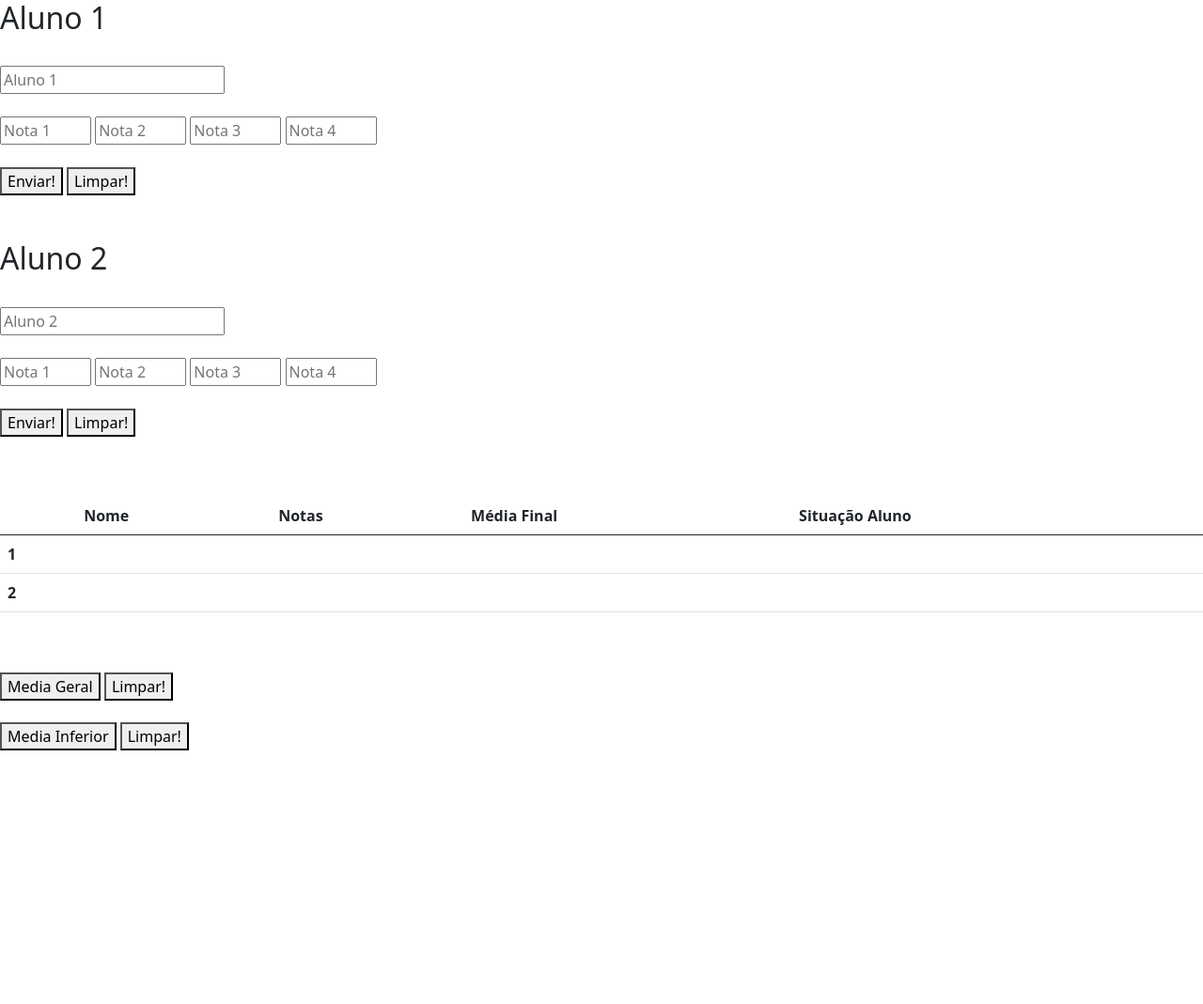
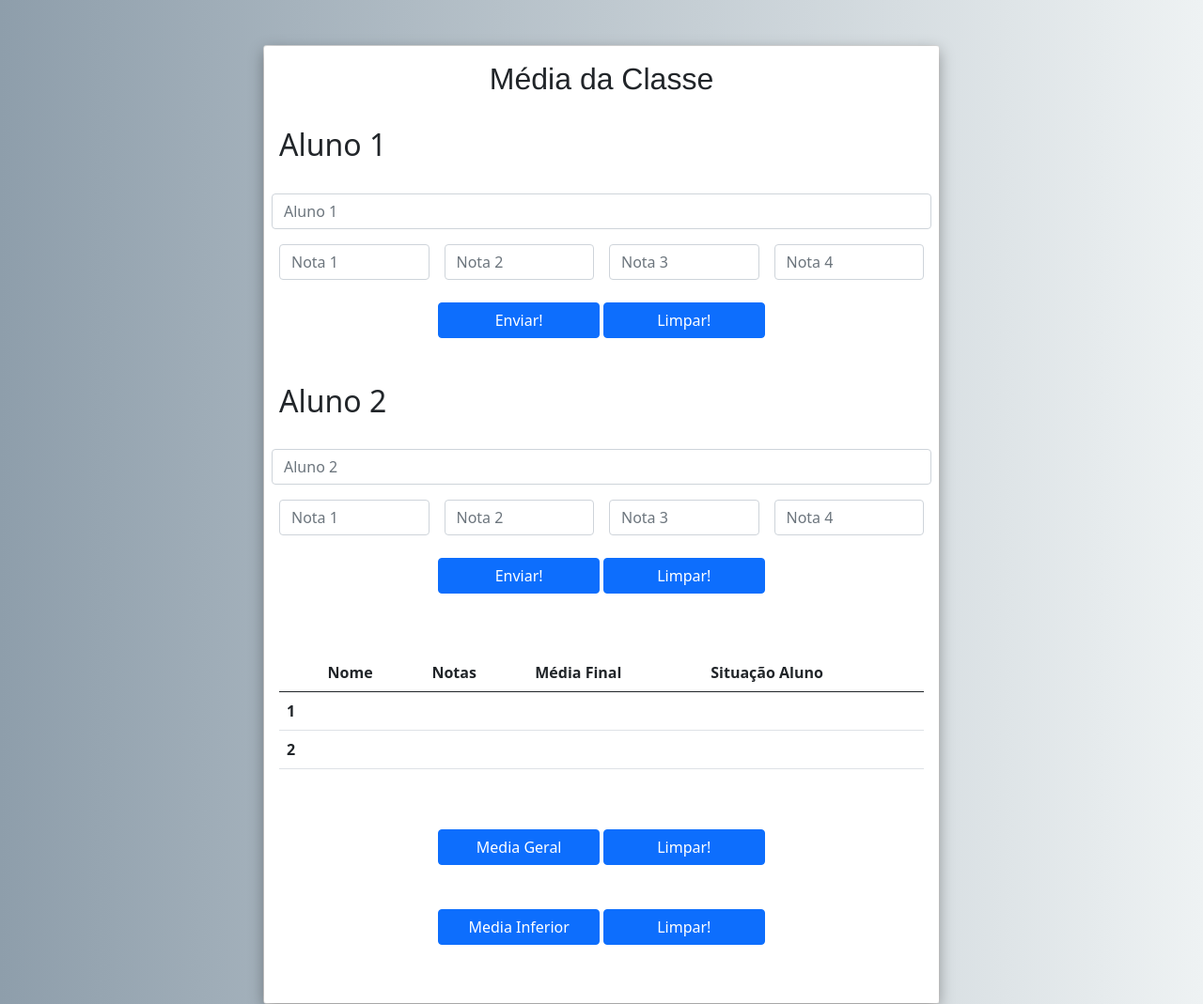
Before and after one commit to NexusGroup6/MediaJS, a plain HTML site: page exercicio11/index.html in a window 1280 px wide. Shown: the whole page at 94% size. Before the commit the page ends 845 px from the top, so only its background shows below. Drawn offline with nearby package versions, Linux system fonts and the light colour scheme.

Commit message:
version last

```diff
--- a/exercicio11/index.html
+++ b/exercicio11/index.html
@@ -13,36 +13,78 @@
 </head>
 
 <body>
+  <br><br>
+  <div class="container">
+
+    <!--Header Row -->
+    <div class="row">
+      <div class="col-md-12 ">
+        <div class="d-flex justify-content-around">
+
+          <div class="card">
+
+            <div class="card-body ">
+              <h2 class="card-title text-center">Média da Classe</h2>
+              <br>
               <div class="aluno1">
                 <h2>Aluno 1</h2>
                 <br>
-    <input id="nomeAluno1" type="text" placeholder="Aluno 1">
+                <div class="row g-3">
+                  <input id="nomeAluno1" type="text" class="form-control" placeholder="Aluno 1" aria-label="Aluno 2">
                   <br><br>
-    <input id="nota1aluno1" type="number" placeholder="Nota 1" min="0" max="100">
-    <input id="nota2aluno1" type="number" placeholder="Nota 2" min="0" max="100">
-    <input id="nota3aluno1" type="number" placeholder="Nota 3" min="0" max="100">
-    <input id="nota4aluno1" type="number" placeholder="Nota 4" min="0" max="100">
+                  <div class="col-sm-3">
+                    <input id="nota1aluno1" type="number" class="form-control" placeholder="Nota 1" aria-label="Nota 1"
+                      min="0" max="100">
+                  </div>
+                  <div class="col-sm-3">
+                    <input id="nota2aluno1" type="number" class="form-control" placeholder="Nota 2" min="0" max="100"
+                      aria-label="Nota 2">
+                  </div>
+                  <div class="col-sm-3">
+                    <input id="nota3aluno1" type="number" class="form-control" placeholder="Nota 3" min="0" max="100"
+                      aria-label="Nota 3">
+                  </div>
+                  <div class="col-sm-3">
+                    <input id="nota4aluno1" type="number" class="form-control" placeholder="Nota 4" min="0" max="100"
+                      aria-label="Nota 4">
+                  </div>
+                </div>
+              </div>
+              <br>
+              <div class="col-md-12 text-center">
+                <button id="botao1" onclick="aluno1()" class="btn btn-primary col-md-3 text-center">Enviar!</button>
+                <button id="botao2" onclick="limpar1()" class="btn btn-primary col-md-3 text-center">Limpar!</button>
+              </div>
               <br><br>
-      <button id="botao1" onclick="aluno1()">Enviar!</button>
-      <button id="botaoLimpar1" onclick="limpar1()">Limpar!</button>
-    </div>
-    <br><br><!--FIM aluno 1-->
-
               <div class="aluno2">
                 <h2>Aluno 2</h2>
                 <br>
-      <input id="nomeAluno2" type="text" placeholder="Aluno 2">
+                <div class="row g-3">
+                  <input id="nomeAluno2" type="text" class="form-control" placeholder="Aluno 2" aria-label="Aluno 2">
+                  <div class="col-sm-3">
+                    <input id="nota1aluno2" type="number" class="form-control" placeholder="Nota 1" aria-label="Nota 1"
+                      min="0" max="100">
+                  </div>
+                  <div class="col-sm-3">
+                    <input id="nota2aluno2" type="number" class="form-control" placeholder="Nota 2" min="0" max="100"
+                      aria-label="Nota 2">
+                  </div>
+                  <div class="col-sm-3">
+                    <input id="nota3aluno2" type="number" class="form-control" placeholder="Nota 3" min="0" max="100"
+                      aria-label="Nota 3">
+                  </div>
+                  <div class="col-sm-3">
+                    <input id="nota4aluno2" type="number" class="form-control" placeholder="Nota 4" min="0" max="100"
+                      aria-label="Nota 4">
+                  </div>
+                </div>
+                <br>
+
+                <div class="col-md-12 text-center">
+                  <button id="botao1" onclick="aluno2()" class="btn btn-primary col-md-3 text-center">Enviar!</button>
+                  <button id="botao2" onclick="limpar2()" class="btn btn-primary col-md-3 text-center">Limpar!</button>
+                </div>
                 <br><br>
-      <input id="nota1aluno2" type="number" placeholder="Nota 1" min="0" max="100">
-      <input id="nota2aluno2" type="number" placeholder="Nota 2" min="0" max="100">
-      <input id="nota3aluno2" type="number" placeholder="Nota 3" min="0" max="100">
-      <input id="nota4aluno2" type="number" placeholder="Nota 4" min="0" max="100">
-      <br><br>
-        <button id="botao1" onclick="aluno2()">Enviar!</button>
-        <button id="botaoLimpar2" onclick="limpar2()">Limpar!</button>
-      </div>
-      <br><br><!--FIM aluno 2-->
-
                 <!--Parte 2 do HTML (resultados)-->
                 <div class="table-responsive-sm">
                   <table class="table caption-top">
@@ -86,14 +128,24 @@
                   </table>
                 </div>
                 <br><br>
-    <button onclick="media()">Media Geral</button>
-    <button id="botaoLimpar3" onclick="limpar3()">Limpar!</button>
-    <h3 id="media"></h3><!--FIM Media Geral-->
+                <div class="col-md-12 text-center">
+                  <button onclick="media()" class="btn btn-primary col-md-3 text-center">Media Geral</button>
+                  <button id="botaoLimpar3" onclick="limpar3()"
+                    class="btn btn-primary col-md-3 text-center">Limpar!</button>
+                </div>
+                <h3 id="media"></h3>
+                <!--FIM Media Geral-->
+                <br>
 
-    <button onclick="mediaInferior()">Media Inferior</button>
-    <button id="botaoLimpar4" onclick="limpar4()">Limpar!</button>
+                <div class="col-md-12 text-center">
+                  <button onclick="mediaInferior()" class="btn btn-primary col-md-3 text-center">Media Inferior</button>
+                  <button id="botaoLimpar4" onclick="limpar4()"
+                    class="btn btn-primary col-md-3 text-center">Limpar!</button>
                   <h3 id="mediaInferior1"></h3>
-    <h3 id="mediaInferior2"></h3><!--FIM Media Inferior-->
+                  <h3 id="mediaInferior2"></h3>
+                  <!--FIM Media Inferior-->
+                </div>
+              </div>
 
               <script src="script.js"></script>
 </body>
--- a/exercicio11/style.css
+++ b/exercicio11/style.css
@@ -1,4 +1,11 @@
-
+*{
+    padding: 0;
+    margin: 0;
+    border: 0;
+}
+body{
+    background-image: linear-gradient(90deg, #8e9eab, #eef2f3);
+}
 .custom-centered{
     margin:0 auto;
     width:300px;
@@ -19,7 +26,7 @@ h3{
 
 
 .card{
-    width: 34rem;
+    width: 45rem;
 }
 
 button{
@@ -33,7 +40,7 @@ button{
     }
 
     .card-body{
-        height: 24rem;
+        height: 66rem;
     }
 
 }
```
Lines whose indentation alone changed are shown as unchanged.
